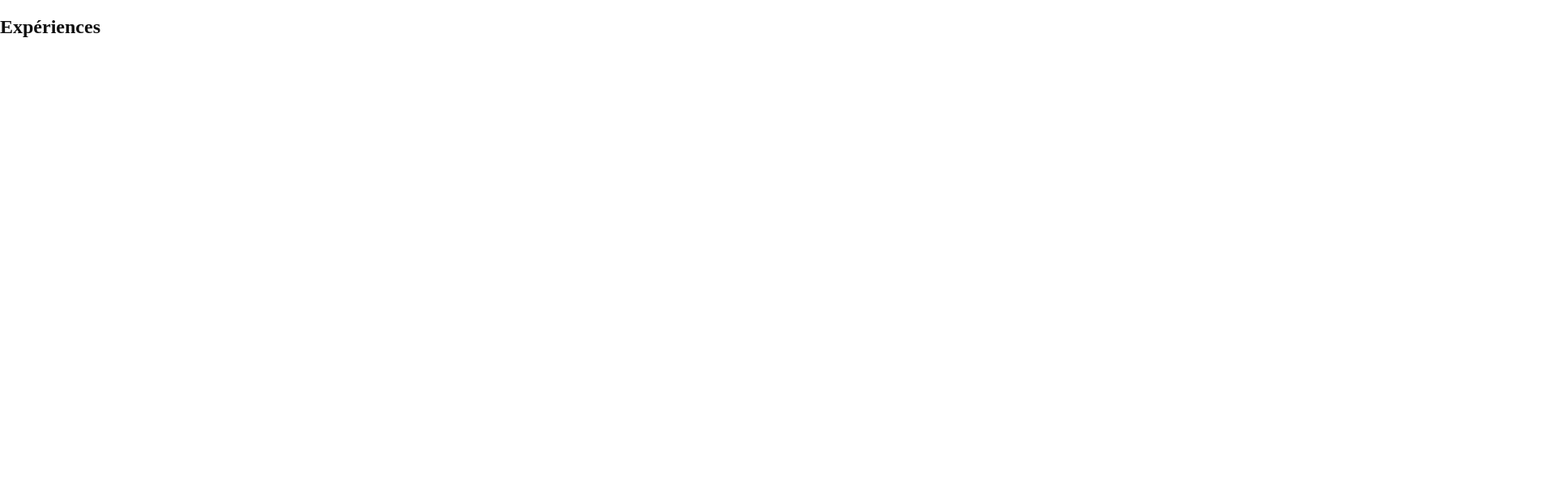
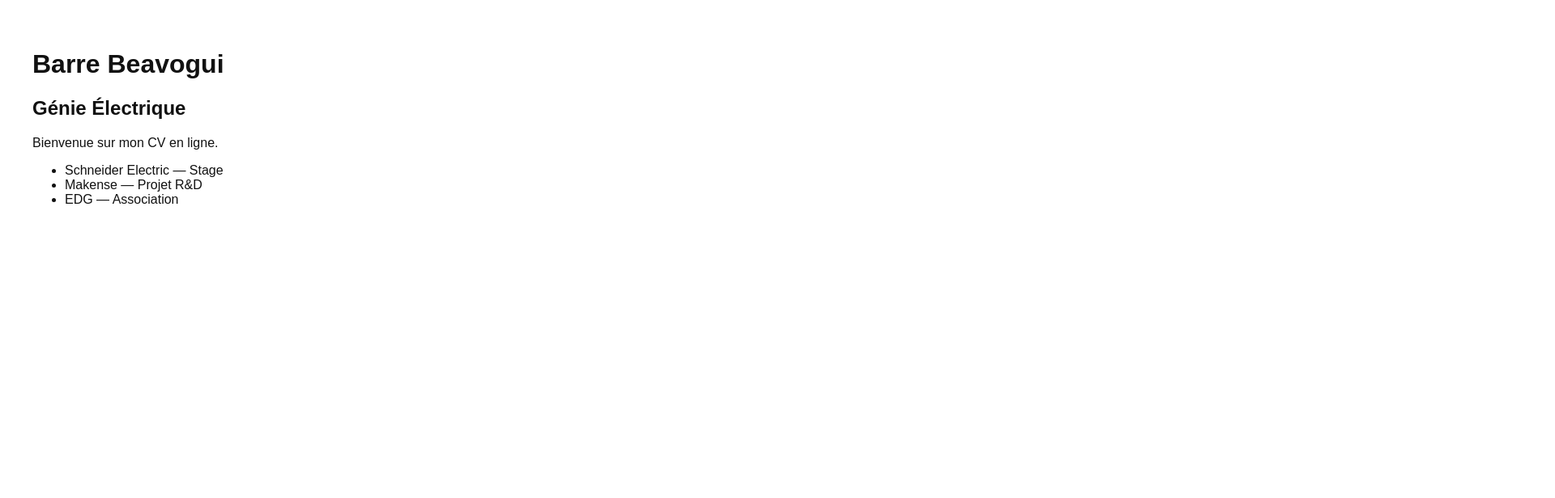
Before and after one commit to Barre-Beavogui/cv, a React (Vite) app: page / in a window 1280 px wide. Shown: the top 616 px of the page at 81% size, 1920 px wide, since content can reach past the window. Built offline with nearby package versions, Linux system fonts and the light colour scheme.

Commit message:
Revamp App component to shversion simple qui marche - update App.jsxowcase personal CV
Updated the App component to display a personal CV with a new layout and content.

```diff
--- a/src/App.jsx
+++ b/src/App.jsx
@@ -1,28 +1,18 @@
-import Item from './Item';
-import logoSchneider from './Schneider_Electric-Logo.wine.png';
-import logoEdg from './logo-edg.png';
-import logoMakense from './logo-makense.png';
-
 function App() {
   return (
-    <div className="app">
-      <h2>Expériences</h2>
-      <Item
-        logo={logoSchneider}
-        title="Schneider Electric"
-        meta="Stage – Génie électrique · 2024"
-      >
-        <ul>
-          <li>Étude de systèmes électriques industriels</li>
-          <li>Analyse énergétique et optimisation</li>
-        </ul>
-      </Item>
-      <Item logo={logoMakense} title="Makense" meta="Projet R&D – Capteurs intelligents">
-        <p>Développement d’un système de mesure pour la gestion de l’énergie.</p>
-      </Item>
-      <Item logo={logoEdg} title="EDG" meta="Association – Membre actif">
-        <p>Organisation d’événements et projets étudiants.</p>
-      </Item>
+    <div style={{ padding: "40px", fontFamily: "Arial" }}>
+      <h1>Barre Beavogui</h1>
+      <h2>Génie Électrique</h2>
+
+      <p>
+        Bienvenue sur mon CV en ligne.
+      </p>
+
+      <ul>
+        <li>Schneider Electric — Stage</li>
+        <li>Makense — Projet R&D</li>
+        <li>EDG — Association</li>
+      </ul>
     </div>
   );
 }
```
